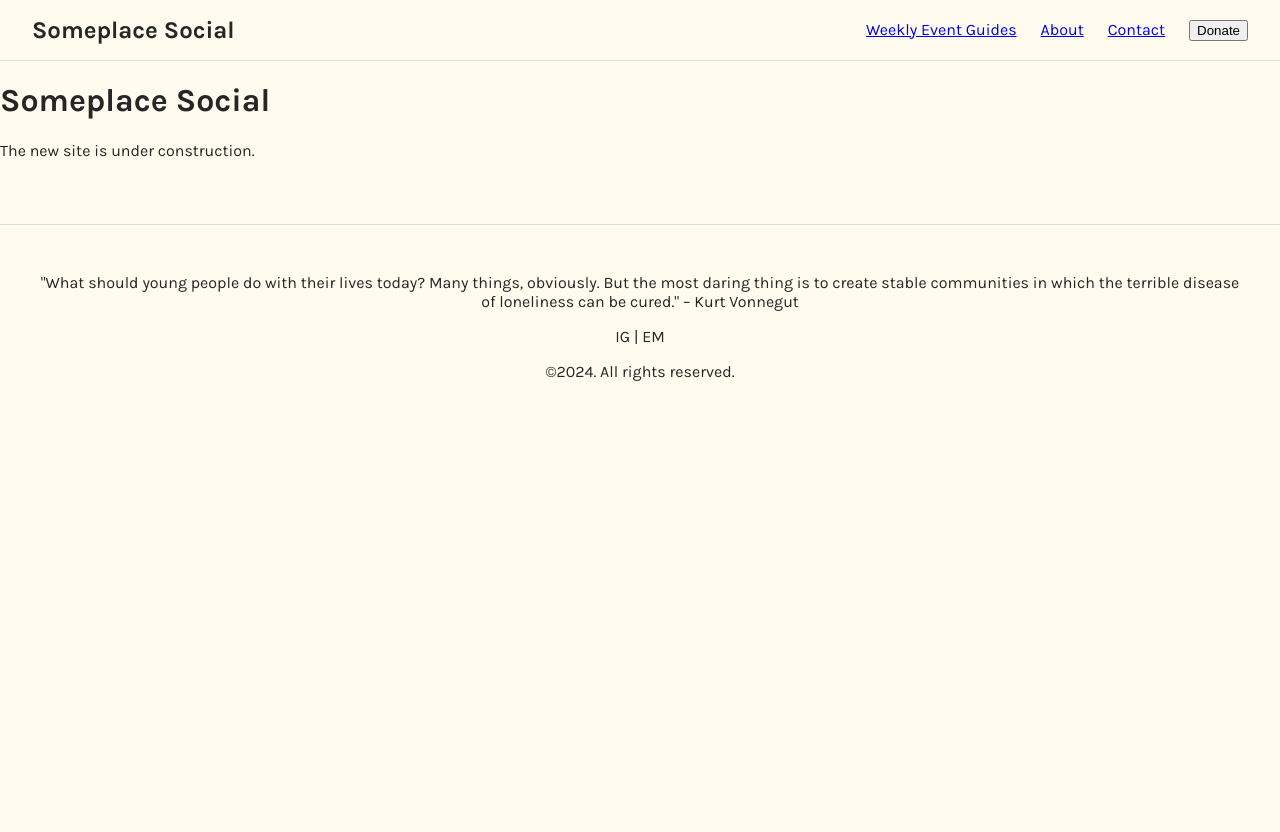
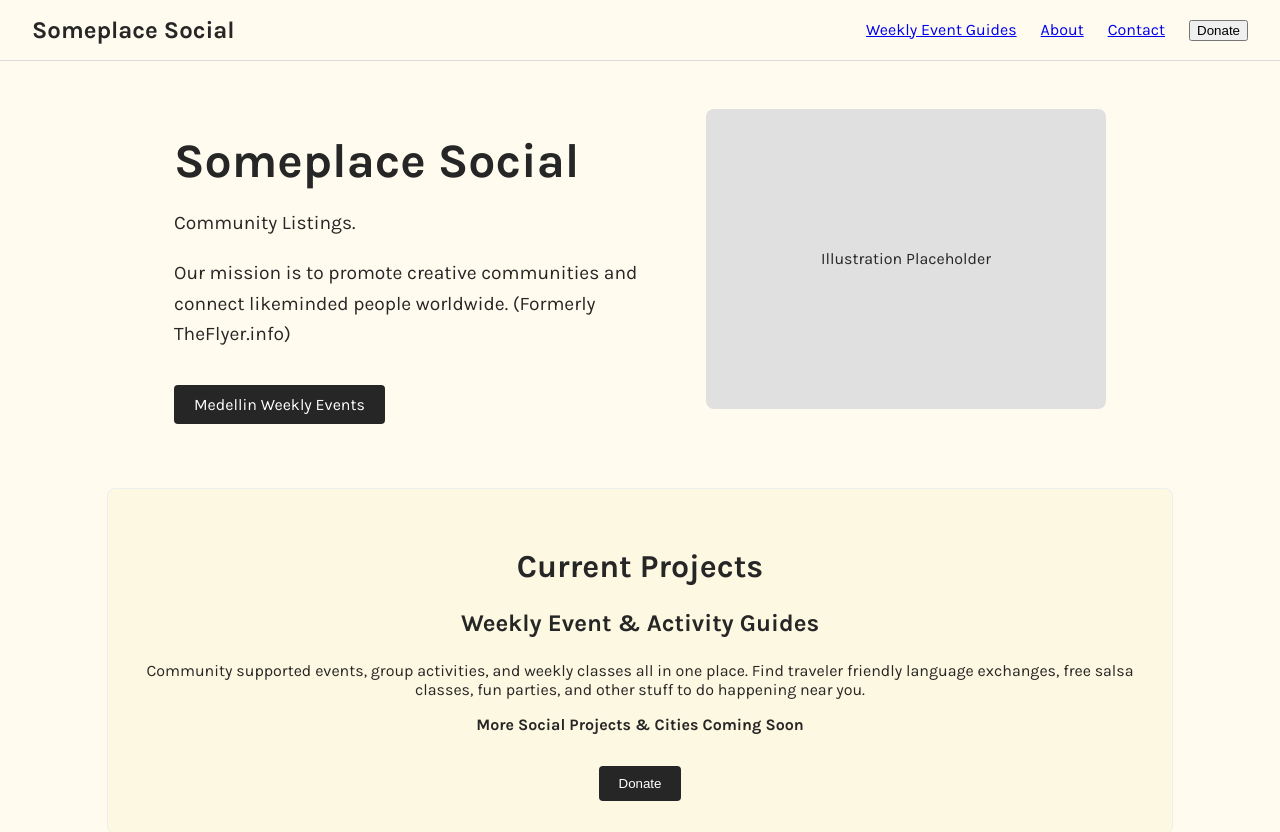
Before and after one commit to someplace-social/someplace_social, a Next.js app: page / in a window 1280 px wide. Shown: the top 832 px of the page. Before the commit the page ends 800 px from the top, so only its background shows below. Built offline with nearby package versions, Linux system fonts and the light colour scheme.

Commit message:
feat: build homepage layout and content

```diff
--- a/app/page.tsx
+++ b/app/page.tsx
@@ -1,8 +1,85 @@
+import Link from 'next/link';
+
+// Inline styles for organization
+const pageStyles: React.CSSProperties = {
+  display: 'flex',
+  flexDirection: 'column',
+  alignItems: 'center',
+  padding: '2rem',
+  maxWidth: '1000px',
+  margin: '0 auto',
+};
+
+const heroSectionStyles: React.CSSProperties = {
+  display: 'flex',
+  alignItems: 'center',
+  justifyContent: 'center',
+  gap: '2rem',
+  width: '100%',
+  marginBottom: '4rem',
+};
+
+const heroTextStyles: React.CSSProperties = {
+  flex: 1,
+  maxWidth: '500px',
+};
+
+const illustrationPlaceholderStyles: React.CSSProperties = {
+  flex: 1,
+  maxWidth: '400px',
+  height: '300px',
+  backgroundColor: '#e0e0e0',
+  borderRadius: '8px',
+  display: 'flex',
+  alignItems: 'center',
+  justifyContent: 'center',
+};
+
+const contentBoxStyles: React.CSSProperties = {
+  backgroundColor: '#fdf8e1',
+  border: '1px solid #eee',
+  borderRadius: '8px',
+  padding: '2rem',
+  width: '100%',
+  textAlign: 'center',
+};
+
+const buttonStyles: React.CSSProperties = {
+  backgroundColor: '#272626',
+  color: 'white',
+  padding: '10px 20px',
+  border: 'none',
+  borderRadius: '4px',
+  cursor: 'pointer',
+  textDecoration: 'none',
+  display: 'inline-block',
+  marginTop: '1rem',
+};
+
 export default function Home() {
   return (
-    <main>
-      <h1>Someplace Social</h1>
-      <p>The new site is under construction.</p>
+    <main style={pageStyles}>
+      <section style={heroSectionStyles}>
+        <div style={heroTextStyles}>
+          <h1 style={{ fontSize: '3em', marginBottom: '1rem' }}>Someplace Social</h1>
+          <p style={{ fontSize: '1.2em', lineHeight: 1.6 }}>Community Listings.</p>
+          <p style={{ fontSize: '1.2em', lineHeight: 1.6 }}>Our mission is to promote creative communities and connect likeminded people worldwide. (Formerly TheFlyer.info)</p>
+          <Link href="/medellin" style={buttonStyles}>Medellin Weekly Events</Link>
+        </div>
+        <div style={illustrationPlaceholderStyles}>
+          <span>Illustration Placeholder</span>
+        </div>
+      </section>
+
+      <section style={contentBoxStyles}>
+        <h2 style={{ fontSize: '2em', marginBottom: '1rem' }}>Current Projects</h2>
+        <Link href="/medellin" style={{ textDecoration: 'none', color: 'inherit' }}>
+          <h3 style={{ fontSize: '1.5em' }}>Weekly Event & Activity Guides</h3>
+        </Link>
+        <p>Community supported events, group activities, and weekly classes all in one place. Find traveler friendly language exchanges, free salsa classes, fun parties, and other stuff to do happening near you.</p>
+        <p style={{ marginTop: '1rem' }}><strong>More Social Projects & Cities Coming Soon</strong></p>
+        <button style={buttonStyles}>Donate</button>
+      </section>
     </main>
-  )
+  );
 }
```
